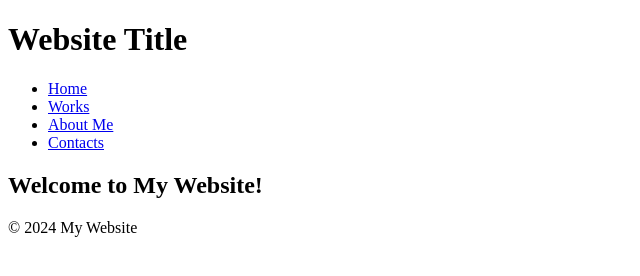
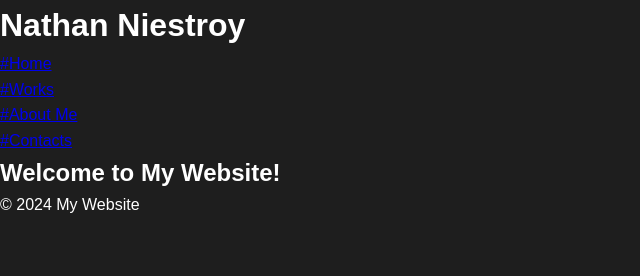
Before and after one commit to Nathan-Niestroy/CIS_255_Midterm_Project, a plain HTML site: page index.html in a window 1280 px wide. Shown: the whole page, without its empty margins (0-640 px from the left). Drawn offline with Linux system fonts and the light colour scheme.

Commit message:
Commit #5
Created header with navigation links to different sections. Styled body with font, background color, and text color for the main theme.

```diff
--- a/index.html
+++ b/index.html
@@ -11,16 +11,17 @@
 
 <body>
     <header>
-        <h1>Website Title</h1>
+        <h1>Nathan Niestroy</h1>
         <nav>
-            <ul>
-                <li><a href="#home">Home</a></li>
-                <li><a href="#works">Works</a></li>
-                <li><a href="#about">About Me</a></li>
-                <li><a href="#contacts">Contacts</a></li>
+            <ul class="nav-links">
+                <li><a href="index.html">#Home</a></li>
+                <li><a href="works.html">#Works</a></li>
+                <li><a href="about-me.html">#About Me</a></li>
+                <li><a href="contacts.html">#Contacts</a></li>
             </ul>
         </nav>
     </header>
+
 
     <main>
         <section id="home">
--- a/styles.css
+++ b/styles.css
@@ -8,3 +8,16 @@
     --card-background: #2a2a2a;
     --card-border: #3a3a3a;
 }
+
+* {
+    box-sizing: border-box;
+    margin: 0;
+    padding: 0;
+}
+
+body {
+    font-family: Arial, sans-serif;
+    background-color: var(--background-color);
+    color: var(--text-color);
+    line-height: 1.6;
+}
```
